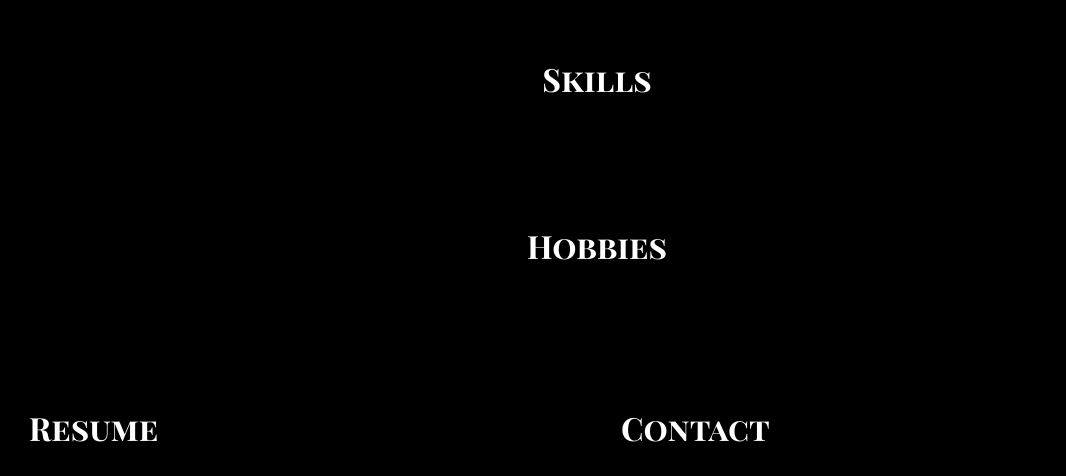
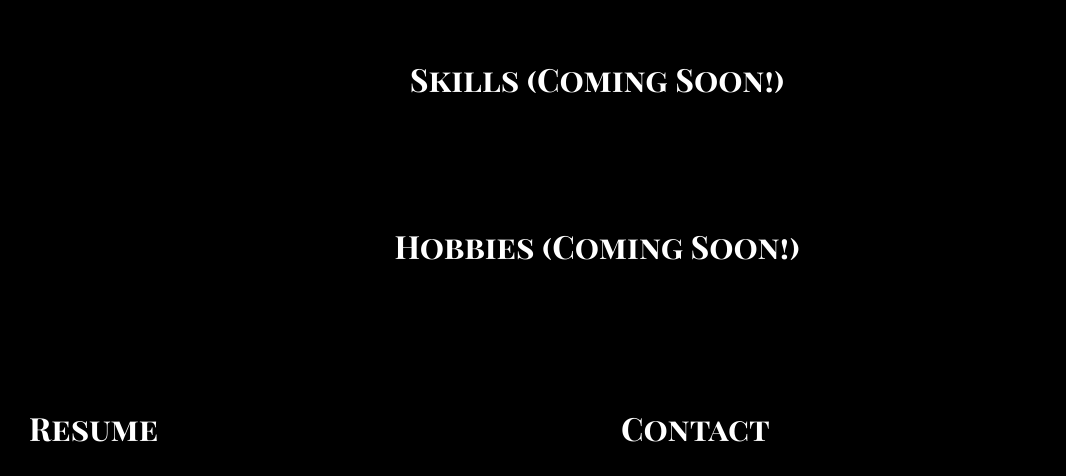
Before and after one commit to stevenmao27/Portfolio, a plain HTML site: page index.html in a window 1280 px wide. Shown: the part 4772-5248 px from the top of the page, without its empty margins (43-1109 px from the left). Drawn offline with nearby package versions, Linux system fonts and the light colour scheme.

Commit message:
First Public Prototype

```diff
--- a/index.html
+++ b/index.html
@@ -389,10 +389,10 @@
 
         <!-- Skills and Hobbies? -->
         <section id="skills">
-            <h2 class="section-header">Skills</h2>
+            <h2 class="section-header">Skills (Coming Soon!)</h2>
         </section>
         <section id="hobbies">
-            <h2 class="section-header">Hobbies</h2>
+            <h2 class="section-header">Hobbies (Coming Soon!)</h2>
         </section>
         <!-- Contact Information -->
         <section id="contact">
```
